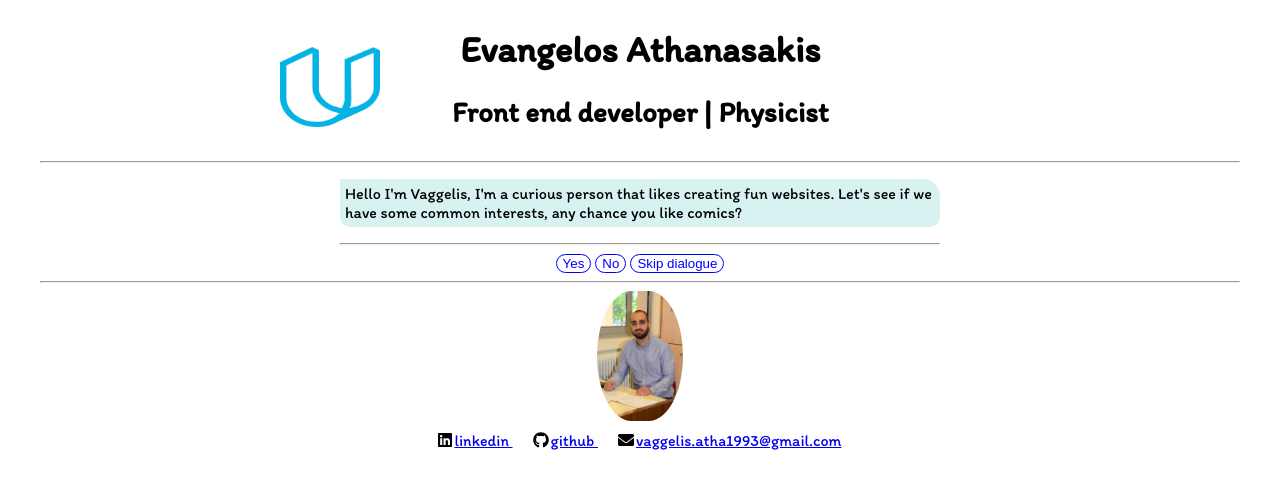
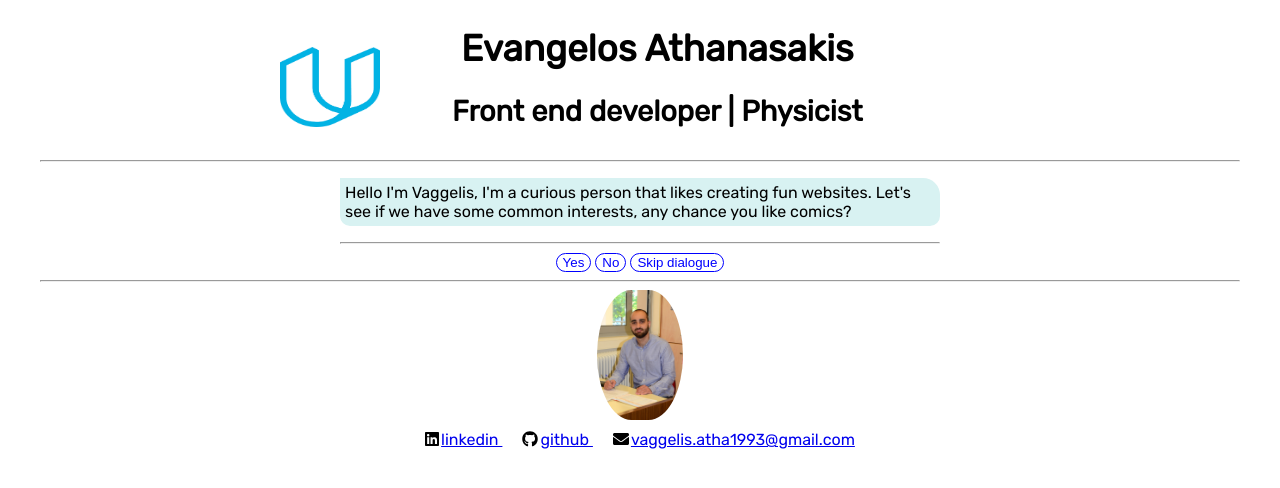
Before and after one commit to V-for-Vaggelis/portfolio, a React (Create React App) app: page / in a window 1280 px wide. Shown: the top 488 px of the page. Built offline with nearby package versions, Linux system fonts and the light colour scheme.

Commit message:
Changed font

```diff
--- a/public/index.html
+++ b/public/index.html
@@ -19,7 +19,7 @@
       work correctly both with client-side routing and a non-root public URL.
       Learn how to configure a non-root public URL by running `npm run build`.
     -->
-    <link rel="stylesheet" href="https://fonts.googleapis.com/css?family=Itim">
+    <link href="https://fonts.googleapis.com/css?family=Rubik" rel="stylesheet">
     <title>Evangelos Athanasakis portfolio</title>
   </head>
   <body>
--- a/src/App.css
+++ b/src/App.css
@@ -1,6 +1,6 @@
 .App {
   text-align: center;
-  font-family: 'Itim', cursive;
+  font-family: 'Rubik', sans-serif;
 }
 
 .App-logo {
```
